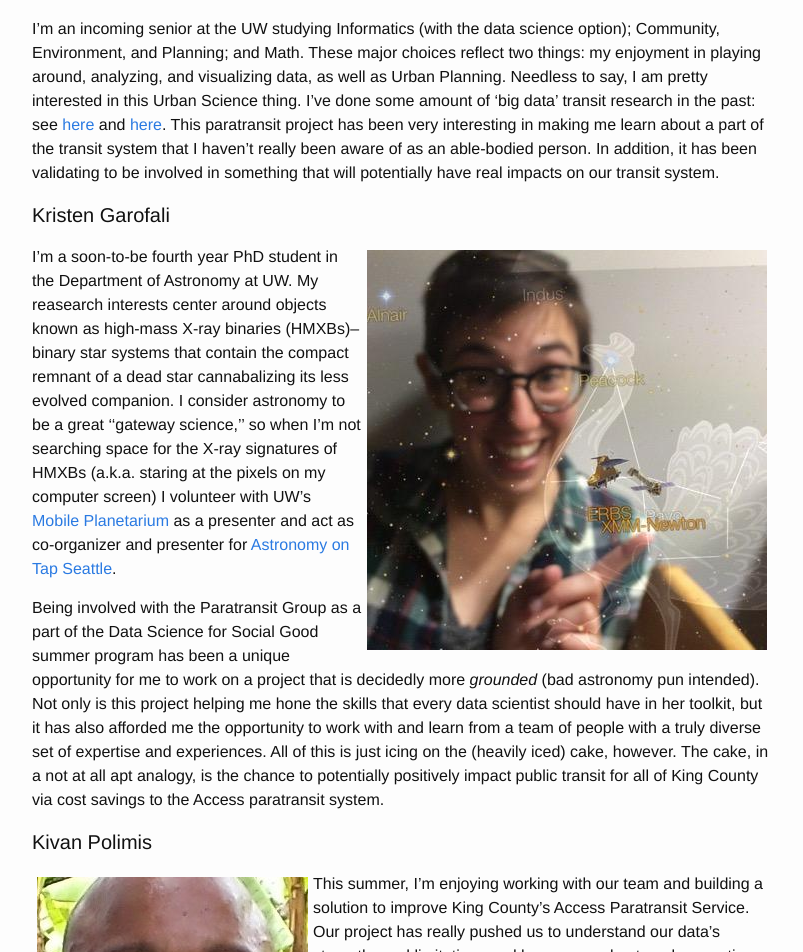
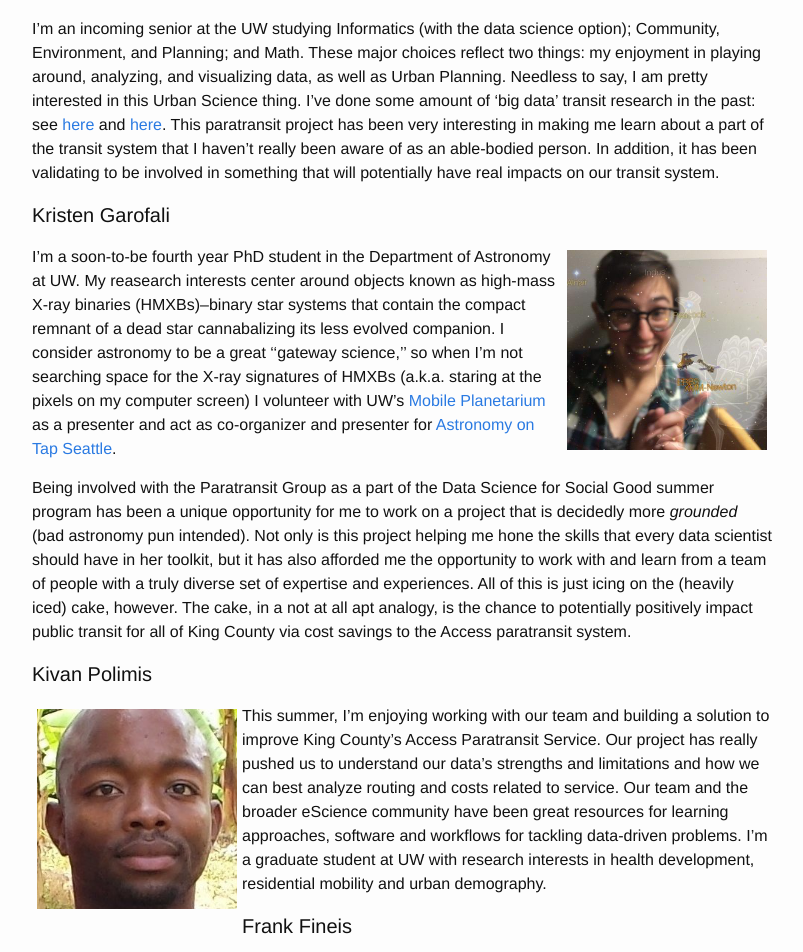
Before and after one commit to DSSG-paratransit/main_repo, a Jekyll site: the page built from _posts/2015-07-17-About-Us.md, in a window 1280 px wide. Shown: the part 390-1342 px from the top of the page, without its empty margins (238-1041 px from the left). Built offline with Jekyll 4.4.1, drawn with Linux system fonts in a browser that asks for light colours; grey boxes are pictures that could not be loaded.

```diff
--- a/_posts/2015-07-17-About-Us.md
+++ b/_posts/2015-07-17-About-Us.md
@@ -17,7 +17,7 @@
 
 #### Kristen Garofali
 
-<img src="/main_repo/images/twitpic.jpeg" alt="Kristen" style="width:200px;" align="right" style="padding: 5px">
+<img src="/main_repo/images/twitpic.jpeg" alt="Kristen" style="width:200px; padding: 5px;" align="right">
 
 I'm a soon-to-be fourth year PhD student in the Department of Astronomy at UW. My reasearch interests center around objects known as high-mass X-ray binaries (HMXBs)--binary star systems that contain the compact remnant of a dead star cannabalizing its less evolved companion. I consider astronomy to be a great ''gateway science,'' so when I'm not searching space for the X-ray signatures of HMXBs  (a.k.a. staring at the pixels on my computer screen) I volunteer with UW's [Mobile Planetarium](http://www.astro.washington.edu/groups/outreach/mplanetarium/) as a presenter and act as co-organizer and presenter for [Astronomy on Tap Seattle](http://astronomyontap.org/locations/seattle-wa/).
 
@@ -25,7 +25,7 @@
 
 #### Kivan Polimis
 
-<img src="/main_repo/images/kivan.jpg" alt = "Kivan" style="width:200px;" align="left" style="padding: 5px">
+<img src="/main_repo/images/kivan.jpg" alt = "Kivan" style="width:200px; padding: 5px" align="left">
 
 This summer, I'm enjoying working with our team and building a solution to improve King County's Access
 Paratransit Service. Our project has really pushed us to understand our data's
@@ -36,7 +36,7 @@
 
 #### Frank Fineis
 
-<img src="https://raw.githubusercontent.com/DSSG-paratransit/main_repo/gh-pages/_includes/Frank_photo.jpg" alt="Frank" style="width:300px;" align='right' style="padding: 5px">
+<img src="https://raw.githubusercontent.com/DSSG-paratransit/main_repo/gh-pages/_includes/Frank_photo.jpg" alt="Frank" style="width:300px; padding: 5px;" align='right'>
 
 
 ''I'm just excited to be here'' - my tagline. I'm a Master's student at UW in applied mathematics, and I'm big into this growing ''data science'' scene. I'm from the Chicagoland area, and I will be moving back in August! It's been a nice 18 months or so in Seattle, and my time at the eScience Institute has been formative, to say the least. Machine learning, data science, buzzwords galore, I'm trying to learn more and more every day, moving from the classroom to applied, industry-relevant data science.
@@ -47,7 +47,7 @@
 
 #### Emily Andrulis
 
-<img src="http://emilydreu.weebly.com/uploads/5/3/9/7/53973649/8433029.jpg?311" alt="Emily" style="width:200px;" align='left' style="padding: 5px">
+<img src="http://emilydreu.weebly.com/uploads/5/3/9/7/53973649/8433029.jpg?311" alt="Emily" style="width:200px; padding: 5px;" align='left'>
 
 As the only one on the team not officially associated with UW, I've really enjoyed spending my summer here in Seattle, but I do look forward to going back to my home institution, Cornell College, in Mount Vernon, Iowa at the end of the summer. I'm a rising senior, about to finish my undergraduate degree with a B.S. in Computer Science, and so tackling a Big Data project like ours has been incredibly informative and exciting for me.
 
```
